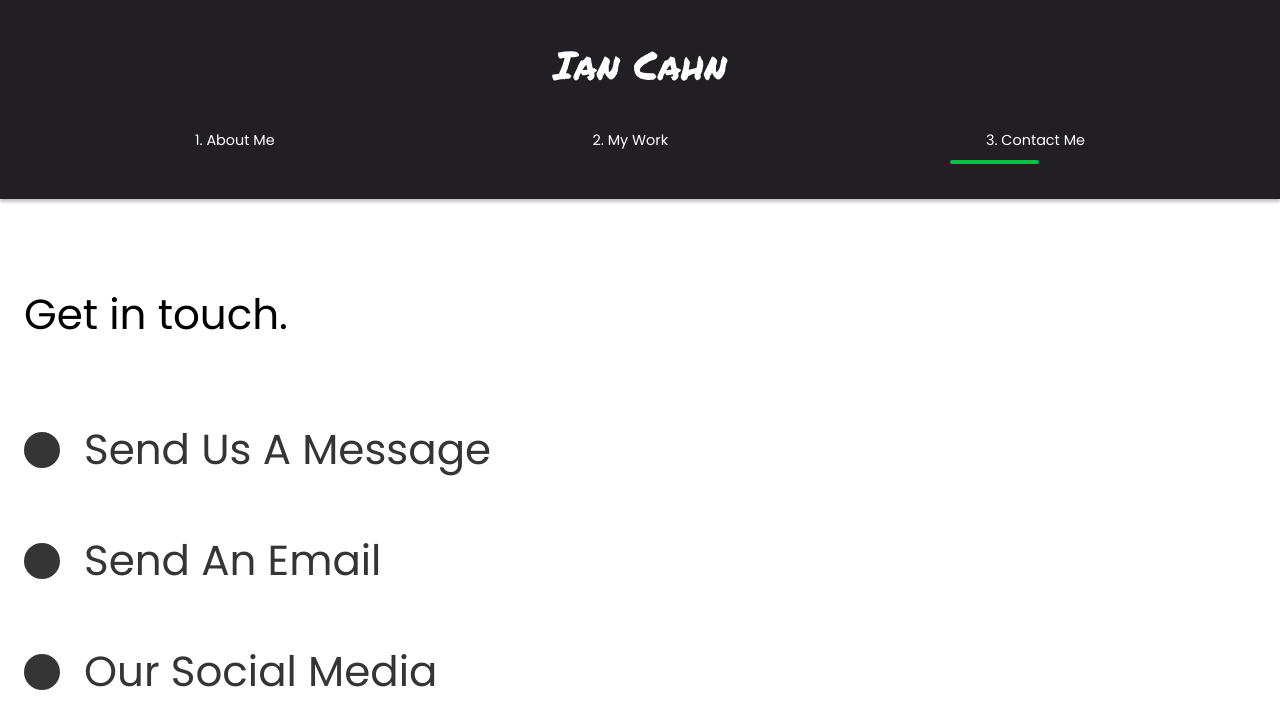
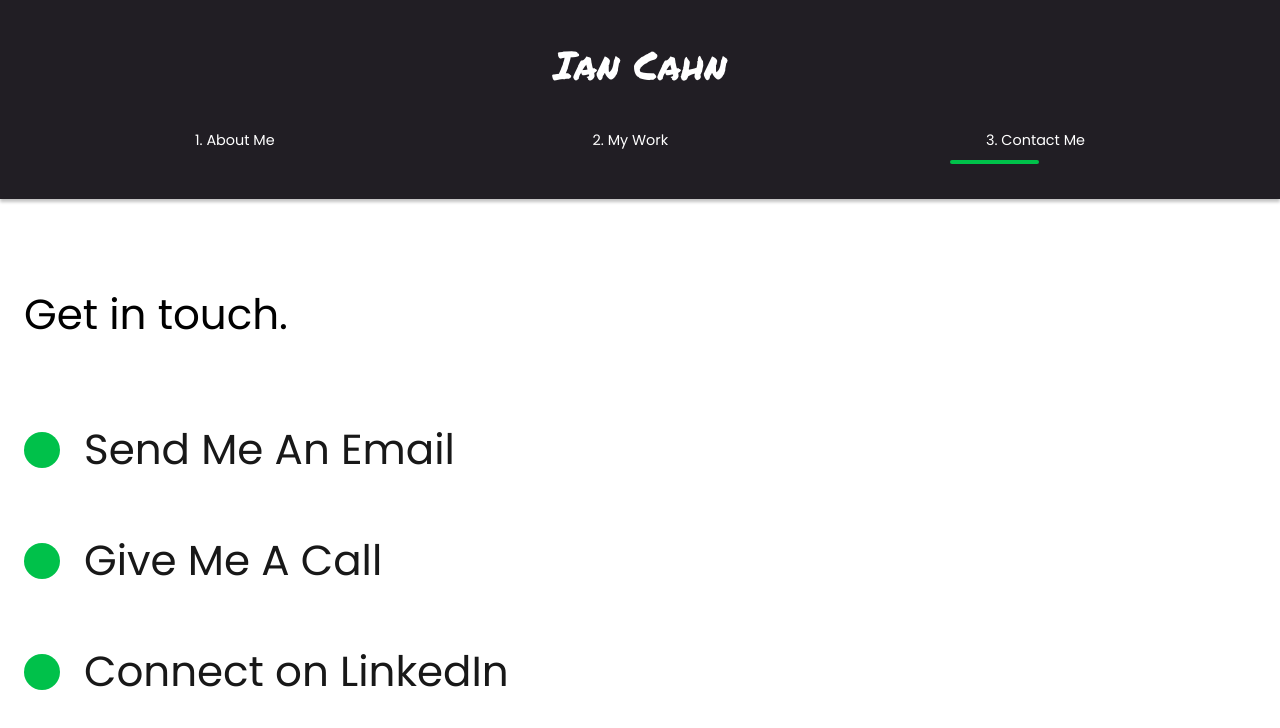
Before and after one commit to Iancahn/newport, a React (Create React App) app: page /contact in a window 1280 px wide. Shown: the top 728 px of the page. Built offline with nearby package versions, Linux system fonts and the light colour scheme.

Commit message:
Last patch before Fix List
This looks good enough for first deployment test.

```diff
--- a/src/components/FaqSection.jsx
+++ b/src/components/FaqSection.jsx
@@ -17,29 +17,30 @@ const FaqSection = () => {
             <AnimateSharedLayout>
                 <Toggle title="How Do We Start?">
                     <div className="answer">
-                        <p>Jaco IS 'N GOIEIE GFX DESINGER' ipsum dolor sit amet.</p>
-                        <p>Lorem ipsum dolor sit amet consectetur adipisicing elit. Hic, illum?</p>
+                        <p>I am currently working on a freelancing schedule, so I would need a 30 day notice period.</p>
+                        <p>This will give me enough time to wrap up old projects and start the onboarding process.</p>
                     </div>
                 </Toggle>
-                <Toggle title="My Daily Schedule">
+                <Toggle title="My Schedule and Timezone">
                     <div className="question">
                         <div className="answer">
-                            <p>Lorem ipsum dolor sit amet.</p>
-                            <p>Lorem ipsum dolor sit amet consectetur adipisicing elit. Hic, illum?</p>
+                            <p>I am currently living in the GMT+2 timezone, but my lifestyle is super flexible.</p>
+                            <p>My day to day typically starts at 09h00, where I spend the first four hours on the most important task.</p>
+                            <p>After I completed the critical work, I tend to small things or admin. I am also a fan of doing some work later at night.</p>
                         </div>
 
                     </div>
                 </Toggle>
-                <Toggle title="Different Payment Methods">
+                <Toggle title="Remote and Office Work">
                     <div className="answer">
-                        <p>Lorem ipsum dolor sit amet.</p>
-                        <p>Lorem ipsum dolor sit amet consectetur adipisicing elit. Hic, illum?</p>
+                        <p>One of my main reasons I for moving into DEV, was to work as part of a team on larger projects.</p>
+                        <p>I have been working remotely for the past 7 years, but if there is a great team office, that would be cool too.</p>
                     </div>
                 </Toggle>
-                <Toggle title="What products do I offer">
+                <Toggle title="My office setup and gear">
                     <div className="answer">
-                        <p>Lorem ipsum dolor sit amet.</p>
-                        <p>Lorem ipsum dolor sit amet consectetur adipisicing elit. Hic, illum?</p>
+                        <p>Productivity requires fast internet, so I installed a 500Down/200Up Fiber line.</p>
+                        <p>My PC is on the higher end, equiped with a recent i5, 32GB of Ram and fancy NVME hard drives.</p>
                     </div>
                 </Toggle>
             </AnimateSharedLayout>
--- a/src/components/GlobalStyle.jsx
+++ b/src/components/GlobalStyle.jsx
@@ -87,7 +87,7 @@ button{
     font-size: 0.6rem;
     padding-top: 0.7rem;
     padding-bottom: 0.7rem;
-    color: #181818
+    color: #181818;
 }
 
 .techused{
@@ -98,6 +98,15 @@ button{
     padding-top:2rem;
 }
 
+.contactlink{
+    color:#181818;
+    text-decoration: none;
+}
+
+.contactlink:hover{
+    color:#00C14A;
+}
+
 `;
 
 export default Globalstyle;
--- a/src/pages/ContactUs.jsx
+++ b/src/pages/ContactUs.jsx
@@ -18,19 +18,19 @@ const ContactUs = () => {
                 <StyledHide2>
                     <StyledSocial variants={titleAnim}>
                         <StyledCircle />
-                        <h2>Send Us A Message</h2>
+                        <h2><a className="contactlink" href="mailto:iancahn@live.com">Send Me An Email</a></h2>
                     </StyledSocial>
                 </StyledHide2>
                 <StyledHide2>
                     <StyledSocial variants={titleAnim}>
                         <StyledCircle />
-                        <h2>Send An Email</h2>
+                        <h2><a className="contactlink" href="tel:+27824392825">Give Me A Call</a></h2>
                     </StyledSocial>
                 </StyledHide2>
                 <StyledHide2>
                     <StyledSocial variants={titleAnim}>
                         <StyledCircle />
-                        <h2>Our Social Media</h2>
+                        <h2><a className="contactlink" href="https://www.linkedin.com/in/ian-cahn-801328184/" target="_blank">Connect on LinkedIn</a></h2>
                     </StyledSocial>
                 </StyledHide2>
             </div>
@@ -41,7 +41,7 @@ const ContactUs = () => {
 
 const StyledContact = styled(motion.div)`
     padding: 5rem 10rem;
-    color: #353535;
+    color: #181818;
     min-height: 90vh;
     @media (max-width: 1300px){
         padding:2rem;
@@ -65,7 +65,7 @@ const StyledCircle = styled.div`
     border-radius:50%;
     width: 3rem;
     height: 3rem;
-    background: #353535;
+    background: #00C14A;
 `;
 
 const StyledSocial = styled(motion.div)`
```
